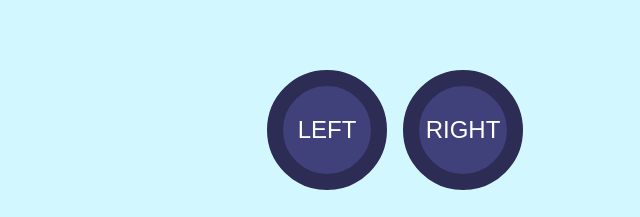
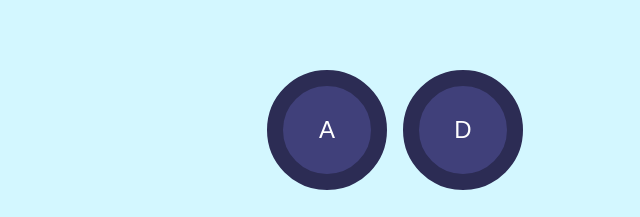
Before and after one commit to UltraShunior/lumberjack-html, a plain HTML site: page index.html in a window 1280 px wide. Shown: the part 580-797 px from the top of the page, without its empty margins (253-893 px from the left). Drawn offline with Linux system fonts and the light colour scheme.

Commit message:
update control buttons to use 'A' and 'D' for movement in the game

```diff
--- a/index.html
+++ b/index.html
@@ -12,8 +12,8 @@
             <canvas id="canvas"></canvas>
         </div>
         <div class="control">
-            <button class='btn-control' id="move-left">LEFT</button>
-            <button class='btn-control' id="move-right">RIGHT</button>
+            <button class='btn-control' id="move-left">A</button>
+            <button class='btn-control' id="move-right">D</button>
         </div>
     </div>
     <script src="js/Helper.js"></script>
```
